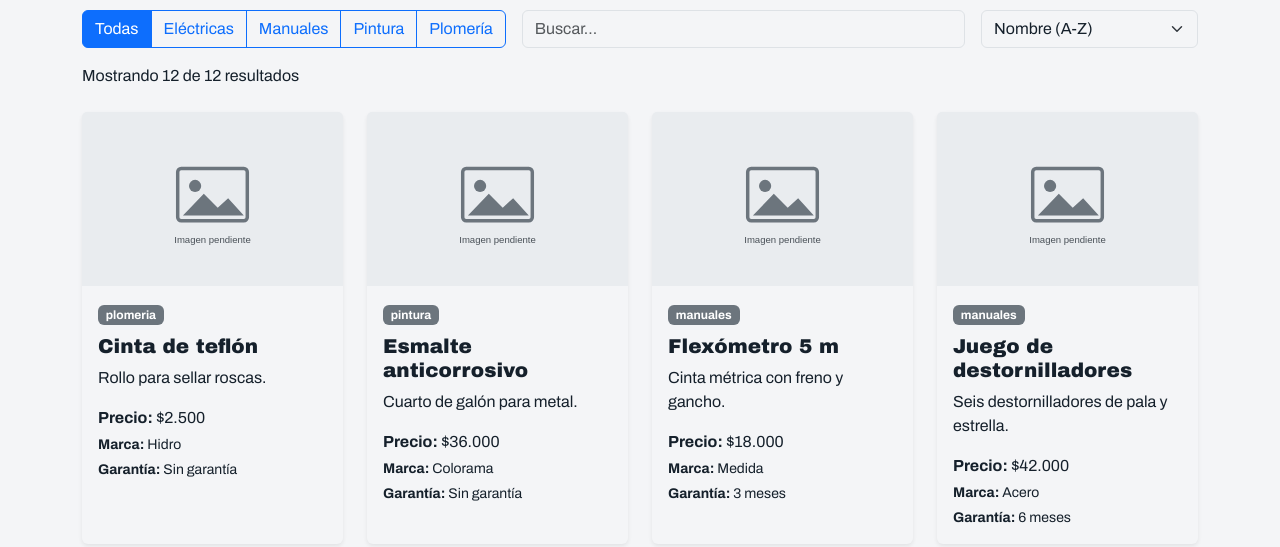
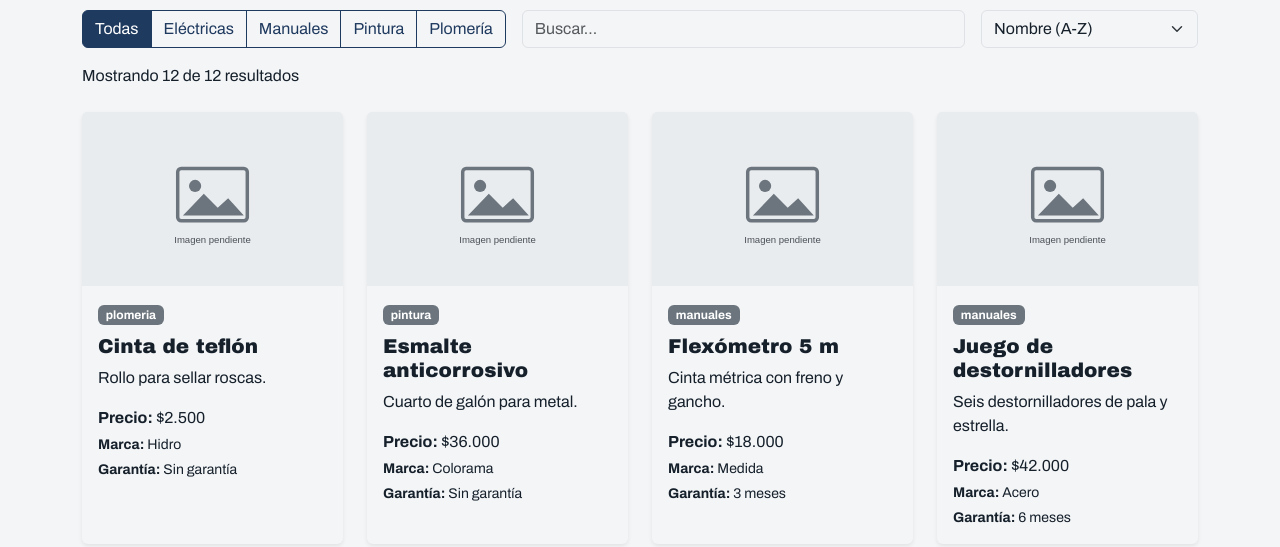
Before and after one commit to zvalencia/evaluacion2-maquetacion, a plain HTML site: page index.html in a window 1280 px wide. Shown: the part 553-1100 px from the top of the page. Drawn offline with nearby package versions, Linux system fonts and the light colour scheme.

Commit message:
style: personalizacion de estilos y filtros (closes #4)

```diff
--- a/css/estilos.css
+++ b/css/estilos.css
@@ -46,7 +46,7 @@
   --bs-body-font-family: var(--marca-fuente);
 }
 
-.btn-filtro {
+.btn-outline-primary {
   --bs-btn-color: var(--marca-primario);
   --bs-btn-border-color: var(--marca-primario);
   --bs-btn-hover-color: #ffffff;
```
